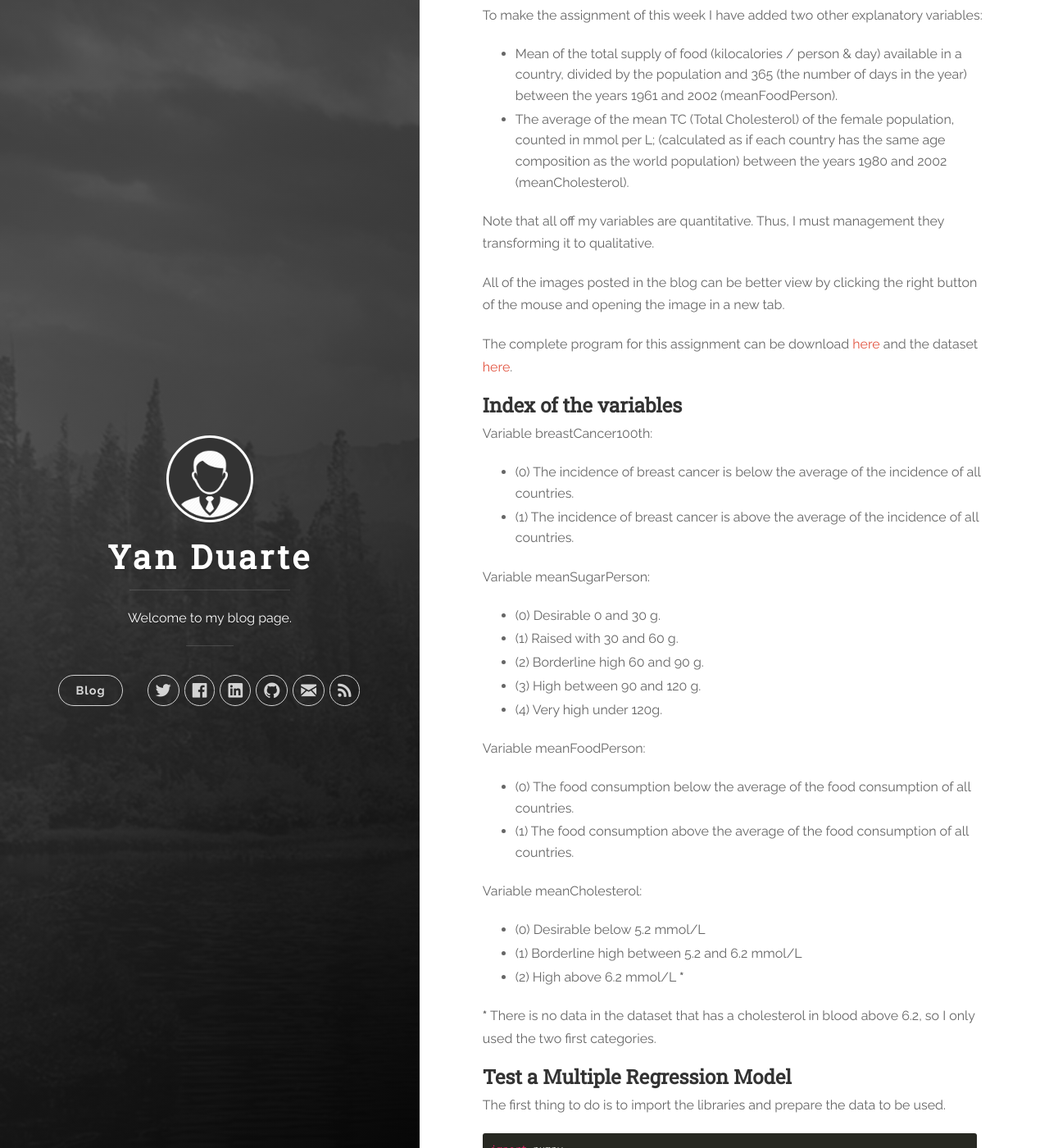
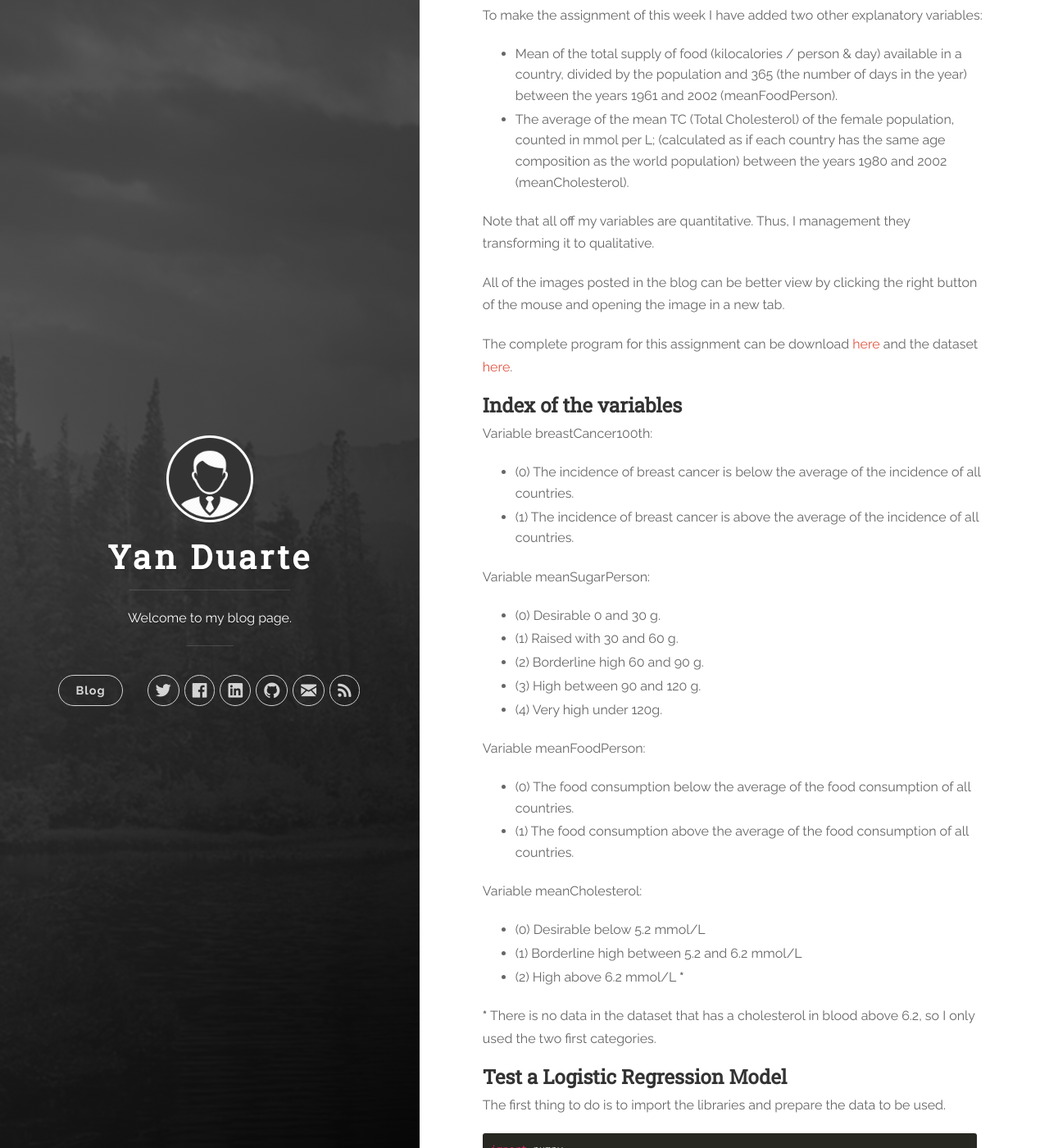
Before and after one commit to yan-duarte/yan-duarte.github.io, a Jekyll site: the page built from _posts/2016-09-24-RMP-Assignment4.md, in a window 1280 px wide and 1400 px high, scrolled down 432 px. Shown: the whole window at 82% size. Built offline with Jekyll 4.4.1, drawn with Linux system fonts in a browser that asks for light colours; nearby versions of some CDN libraries.

Commit message:
Updated 2016-09-24-RMP-Assignment4.md

```diff
--- a/_posts/2016-09-24-RMP-Assignment4.md
+++ b/_posts/2016-09-24-RMP-Assignment4.md
@@ -20,7 +20,7 @@ To make the assignment of this week I have added two other explanatory variables
   - Mean of the total supply of food (kilocalories / person & day) available in a country, divided by the population and 365 (the number of days in the year) between the years 1961 and 2002 (meanFoodPerson).
   - The average of the mean TC (Total Cholesterol) of the female population, counted in mmol per L; (calculated as if each country has the same age composition as the world population) between the years 1980 and 2002 (meanCholesterol).
 
-Note that all off my variables are quantitative. Thus, I must management they transforming it to qualitative.
+Note that all off my variables are quantitative. Thus, I management they transforming it to qualitative.
 
 All of the images posted in the blog can be better view by clicking the right button of the mouse and opening the image in a new tab.
 
@@ -41,7 +41,6 @@ Variable meanSugarPerson:
   - (3) High between 90 and 120 g.
   - (4) Very high under 120g.
 
-
 Variable meanFoodPerson:
 
   - (0) The food consumption below the average of the food consumption of all countries.
@@ -55,7 +54,7 @@ Variable meanCholesterol:
 
 __*__ There is no data in the dataset that has a cholesterol in blood above 6.2, so I only used the two first categories.
 
-## **Test a Multiple Regression Model**
+## **Test a Logistic Regression Model**
 
 The first thing to do is to import the libraries and prepare the data to be used.
 
```
